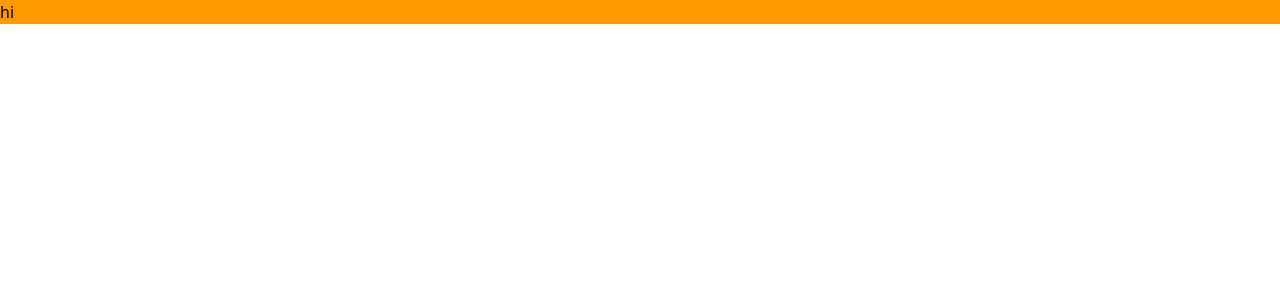
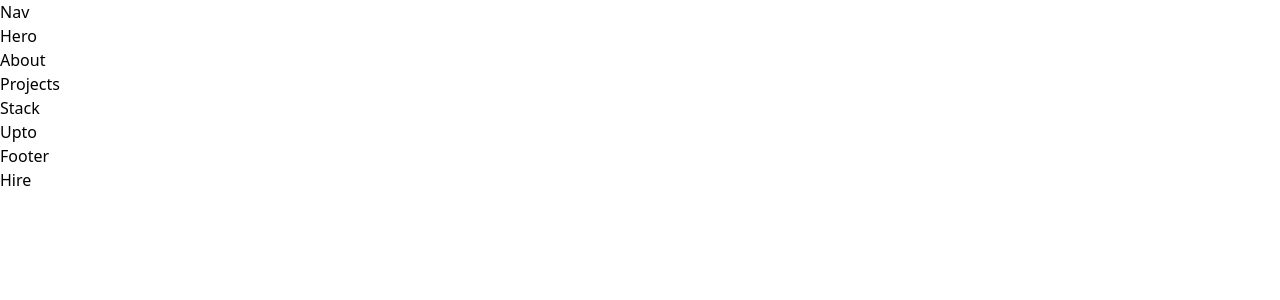
Before and after one commit to SalmanZulfiqarShaikh/Salman-Portfolio, a React (Vite) app: page / in a window 1280 px wide. Shown: the top 300 px of the page. Built offline with nearby package versions, Linux system fonts and the light colour scheme.

Commit message:
structure design

```diff
--- a/src/App.jsx
+++ b/src/App.jsx
@@ -1,8 +1,18 @@
+import React from "react"
+import { Nav,Hero,About,Projects,Stack,Upto,Footer,Hire } from "./sections"
+
 function App() {
 
   return (
     <>
-      <h1 className="bg-amber-500">hi</h1>
+      <Nav/>
+      <Hero/>
+      <About/>
+      <Projects/>
+      <Stack/>
+      <Upto/>
+      <Footer/>
+      <Hire/>
     </>
   )
 }
--- /dev/null
+++ b/src/sections/About.jsx
@@ -0,0 +1,9 @@
+import React from 'react'
+
+function About() {
+  return (
+    <div>About</div>
+  )
+}
+
+export default About
--- /dev/null
+++ b/src/sections/Footer.jsx
@@ -0,0 +1,9 @@
+import React from 'react'
+
+function Footer() {
+  return (
+    <div>Footer</div>
+  )
+}
+
+export default Footer
--- /dev/null
+++ b/src/sections/Hero.jsx
@@ -0,0 +1,9 @@
+import React from 'react'
+
+function Hero() {
+  return (
+    <div>Hero</div>
+  )
+}
+
+export default Hero
--- /dev/null
+++ b/src/sections/Hire.jsx
@@ -0,0 +1,9 @@
+import React from 'react'
+
+function Hire() {
+  return (
+    <div>Hire</div>
+  )
+}
+
+export default Hire
--- /dev/null
+++ b/src/sections/Nav.jsx
@@ -0,0 +1,7 @@
+import React from 'react'
+
+export default function Nav() {
+  return (
+    <div>Nav</div>
+  )
+}
--- /dev/null
+++ b/src/sections/Projects.jsx
@@ -0,0 +1,9 @@
+import React from 'react'
+
+function Projects() {
+  return (
+    <div>Projects</div>
+  )
+}
+
+export default Projects
--- /dev/null
+++ b/src/sections/Stack.jsx
@@ -0,0 +1,9 @@
+import React from 'react'
+
+function Stack() {
+  return (
+    <div>Stack</div>
+  )
+}
+
+export default Stack
--- /dev/null
+++ b/src/sections/Upto.jsx
@@ -0,0 +1,9 @@
+import React from 'react'
+
+function Upto() {
+  return (
+    <div>Upto</div>
+  )
+}
+
+export default Upto
--- /dev/null
+++ b/src/sections/index.js
@@ -0,0 +1,19 @@
+import Nav from "./Nav";
+import Hero from "./Hero";
+import About from "./About";
+import Projects from "./Projects"
+import Stack from "./Stack";
+import Upto from "./Upto"
+import Hire from "./Hire"
+import Footer from "./Footer"
+
+export {
+    Nav,
+    Hero,
+    About,
+    Projects,
+    Stack,
+    Upto,
+    Hire,
+    Footer
+}
```
